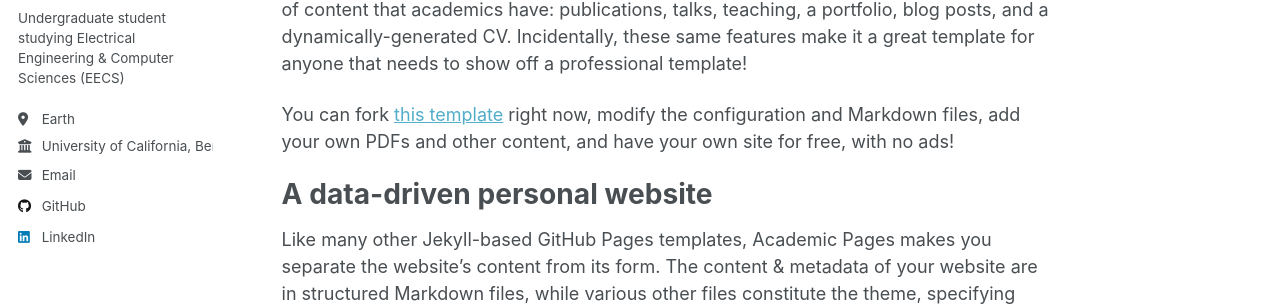
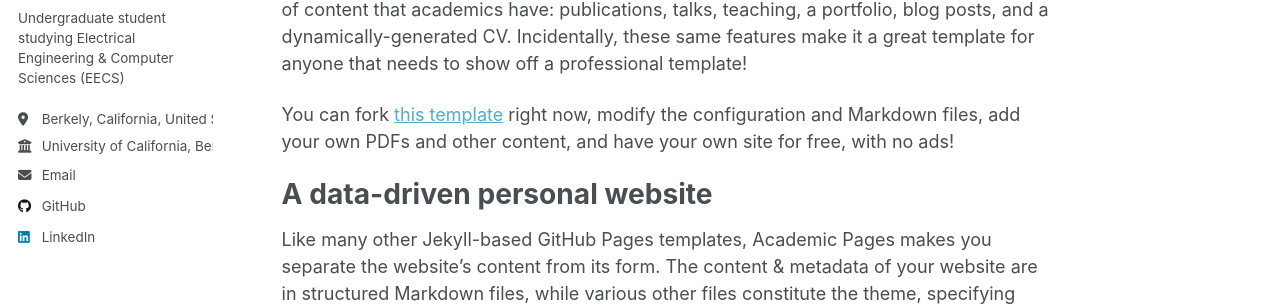
Before and after one commit to kenzhengjk/kenzhengjk.github.io, a Jekyll site: the page built from _pages/about.md, in a window 1280 px wide. Shown: the part 308-614 px from the top of the page. Built offline with Jekyll 4.4.1, drawn with Linux system fonts in a browser that asks for light colours; a script that is not in the unit is left out.

Commit message:
Update _config.yml

```diff
--- a/_config.yml
+++ b/_config.yml
@@ -26,7 +26,7 @@ author:
   name             : "Ken (Jiankun) Zheng"
   pronouns         : # example: "she/her"
   bio              : "Undergraduate student studying Electrical Engineering & Computer Sciences (EECS)"
-  location         : "Earth"
+  location         : "Berkely, California, United States"
   employer         : "University of California, Berkeley"
   uri              : # URL
   email            : "kenzhengjk@berkeley.edu"
```
